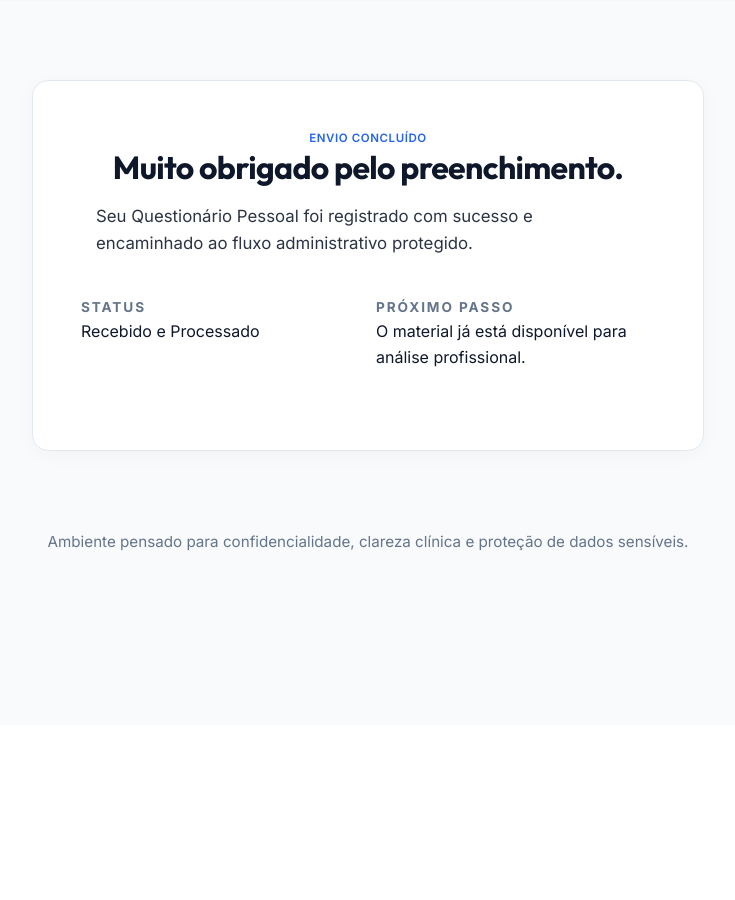
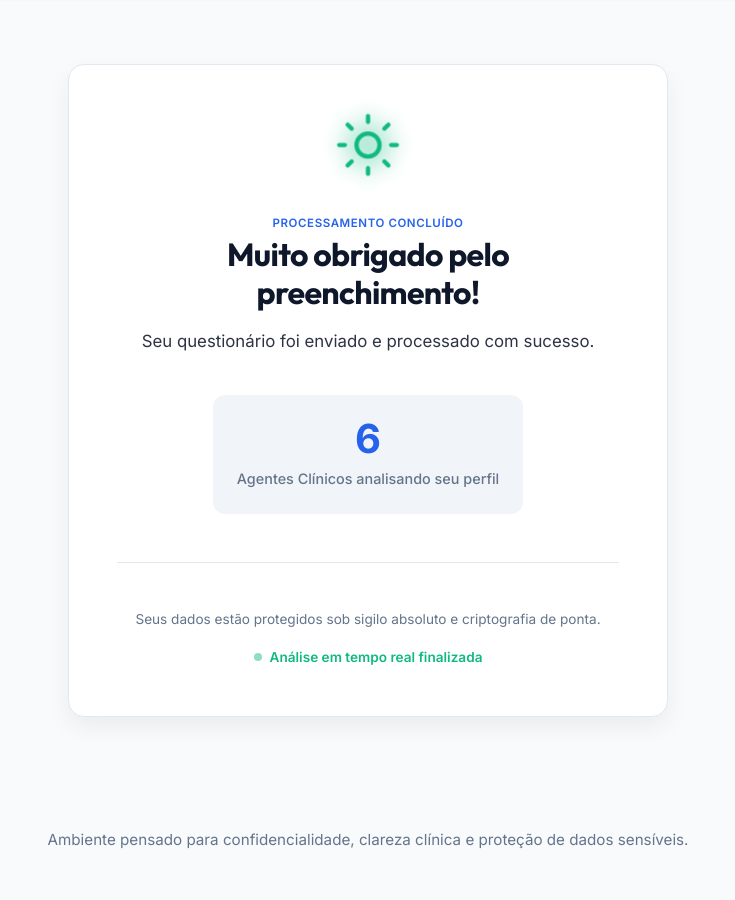
Before and after one commit to carloscostato-cmyk/amfra-saude, a Flask app: page /obrigado in a window 1280 px wide. Shown: the part 75-975 px from the top of the page, without its empty margins (272-1007 px from the left). Before the commit the page ends 626 px from the top, so only its background shows below. Run offline with Flask 3, Linux system fonts and the light colour scheme.

Commit message:
Fix: DB schema error and Premium Thank You screen for 6 agents

```diff
--- a/app/__init__.py
+++ b/app/__init__.py
@@ -97,6 +97,14 @@
         db.create_all()
         click.echo("Banco inicializado com sucesso.")
 
+    @app.cli.command("repair-db")
+    def repair_db_command():
+        """Força o recarregamento do esquema do banco (DROP and CREATE)."""
+        if click.confirm("Isso apagará TODOS os dados. Tem certeza?", abort=True):
+            db.drop_all()
+            db.create_all()
+            click.echo("Esquema do banco recriado com sucesso.")
+
     @app.cli.command("seed-admin")
     @click.option("--username", prompt=True, help="Nome de usuário do administrador.")
     @click.option("--password", prompt=True, hide_input=True, confirmation_prompt=True, help="Senha do administrador.")
--- a/app/static/css/modern.css
+++ b/app/static/css/modern.css
@@ -169,3 +169,107 @@
 .public-intro__surface .section-kicker {
     color: #3b82f6 !important;
 }
+
+/* Thank You Page Premium Styles */
+.thank-you-stage {
+    min-height: 70vh;
+    display: flex;
+    align-items: center;
+    justify-content: center;
+    padding: 2rem;
+}
+
+.thank-you-card {
+    max-width: 600px;
+    width: 100%;
+    background: #ffffff !important;
+    border: 1px solid var(--line) !important;
+    border-radius: var(--radius-lg) !important;
+    box-shadow: var(--shadow-strong) !important;
+    padding: 3rem !important;
+    text-align: center;
+    animation: fadeInSlideUp 0.6s cubic-bezier(0.16, 1, 0.3, 1);
+}
+
+.thank-you-card__icon {
+    color: var(--healthy);
+    margin-bottom: 2rem;
+    display: flex;
+    justify-content: center;
+}
+
+.ai-burst {
+    animation: pulseGlow 2s infinite alternate ease-in-out;
+}
+
+@keyframes pulseGlow {
+    from { transform: scale(1); filter: drop-shadow(0 0 0px var(--healthy)); }
+    to { transform: scale(1.1); filter: drop-shadow(0 0 10px var(--healthy)); }
+}
+
+@keyframes fadeInSlideUp {
+    from { opacity: 0; transform: translateY(20px); }
+    to { opacity: 1; transform: translateY(0); }
+}
+
+.agent-grid {
+    margin: 2.5rem 0;
+}
+
+.agent-item {
+    display: inline-flex;
+    flex-direction: column;
+    align-items: center;
+    gap: 0.5rem;
+    padding: 1.5rem;
+    background: var(--bg-strong) !important;
+    border-radius: var(--radius-md) !important;
+}
+
+.agent-item__count {
+    font-size: 2.5rem;
+    font-weight: 800;
+    color: var(--accent);
+    line-height: 1;
+}
+
+.agent-item__label {
+    font-size: 0.9rem;
+    color: var(--text-soft);
+    font-weight: 500;
+}
+
+.thank-you-card__footer {
+    margin-top: 3rem;
+    border-top: 1px solid var(--line);
+    padding-top: 2rem;
+}
+
+.thank-you-card__footer p {
+    font-size: 0.85rem;
+    color: var(--text-soft);
+}
+
+.thank-you-status {
+    display: flex;
+    align-items: center;
+    justify-content: center;
+    gap: 0.5rem;
+    margin-top: 1rem;
+    color: var(--healthy);
+    font-weight: 600;
+    font-size: 0.85rem;
+}
+
+.status-dot {
+    width: 8px;
+    height: 8px;
+    background: var(--healthy);
+    border-radius: 50%;
+    animation: blink 1s infinite alternate;
+}
+
+@keyframes blink {
+    from { opacity: 1; }
+    to { opacity: 0.4; }
+}
--- a/app/templates/thank_you.html
+++ b/app/templates/thank_you.html
@@ -3,23 +3,35 @@
 {% block title %}Questionário recebido | {{ app_name }}{% endblock %}
 
 {% block content %}
-<section class="thank-you-panel">
-    <span class="section-kicker">Envio concluído</span>
-    <h1>Muito obrigado pelo preenchimento.</h1>
-    <p class="lede">
-        Seu Questionário Pessoal foi registrado com sucesso e encaminhado ao fluxo administrativo protegido.
-    </p>
+<section class="thank-you-stage">
+    <div class="thank-you-card">
+        <div class="thank-you-card__icon">
+            <svg xmlns="http://www.w3.org/2000/svg" width="64" height="64" viewBox="0 0 24 24" fill="none" stroke="currentColor" stroke-width="1.5" stroke-linecap="round" stroke-linejoin="round" class="ai-burst">
+                <path d="M12 2v2M12 20v2M4.93 4.93l1.41 1.41M17.66 17.66l1.41 1.41M2 12h2M20 12h2M6.34 17.66l-1.41 1.41M19.07 4.93l-1.41 1.41"/>
+                <circle cx="12" cy="12" r="4"/>
+            </svg>
+        </div>
 
-    <div class="thank-you-panel__meta">
-        <div>
-            <strong>Status</strong>
-            <span>Recebido e Processado</span>
+        <span class="section-kicker">Processamento Concluído</span>
+        <h1>Muito obrigado pelo preenchimento!</h1>
+        <p class="lede">
+            Seu questionário foi enviado e processado com sucesso.
+        </p>
+
+        <div class="agent-grid">
+            <div class="agent-item">
+                <span class="agent-item__count">6</span>
+                <span class="agent-item__label">Agentes Clínicos analisando seu perfil</span>
+            </div>
         </div>
-        <div>
-            <strong>Próximo passo</strong>
-            <span>O material já está disponível para análise profissional.</span>
+
+        <div class="thank-you-card__footer">
+            <p>Seus dados estão protegidos sob sigilo absoluto e criptografia de ponta.</p>
+            <div class="thank-you-status">
+                <span class="status-dot"></span>
+                <span>Análise em tempo real finalizada</span>
+            </div>
         </div>
     </div>
-
 </section>
 {% endblock %}
```
Also changed, not shown: instance/app_narcista.db.
